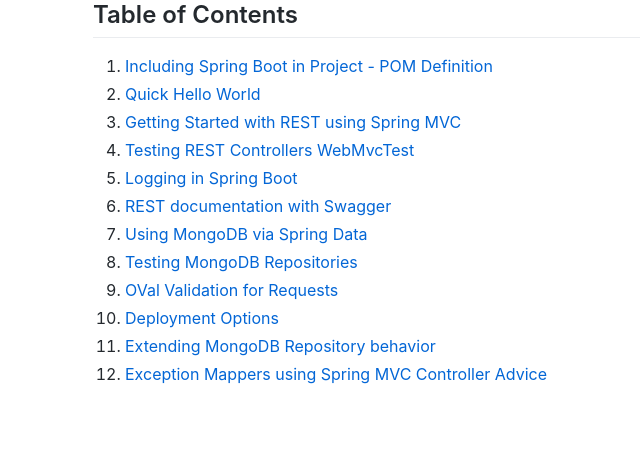
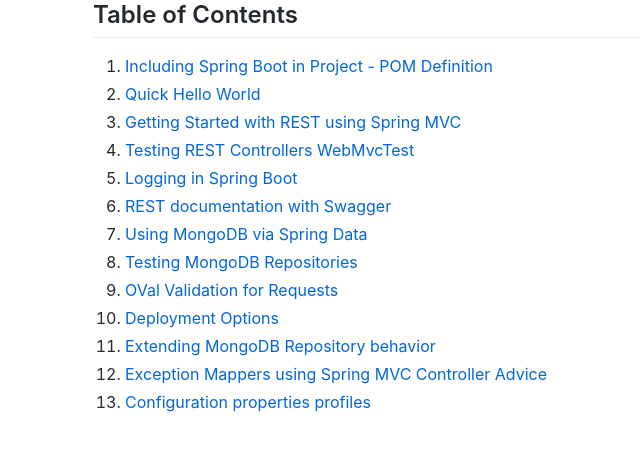
Before and after one commit to GlueCoders/springboot-guide-docs, a Jekyll site: the page built from TOC.md, in a window 1280 px wide. Shown: the top 451 px of the page, without its empty margins (57-697 px from the left). Built offline with Jekyll 4.4.1, drawn with Linux system fonts in a browser that asks for light colours; our own code applies the rules of GitHub Pages for plain Markdown files; comment, search, counter and statistics services are not loaded.

Commit message:
Updated TOC.md

```diff
--- a/TOC.md
+++ b/TOC.md
@@ -12,3 +12,4 @@
 10. [Deployment Options](/deployment-options.md)
 11. [Extending MongoDB Repository behavior](/custom-mongodb.md)
 12. [Exception Mappers using Spring MVC Controller Advice](/mvc-exceptionmapper.md)
+13. [Configuration properties profiles](/configuration-profiles.md)
```
